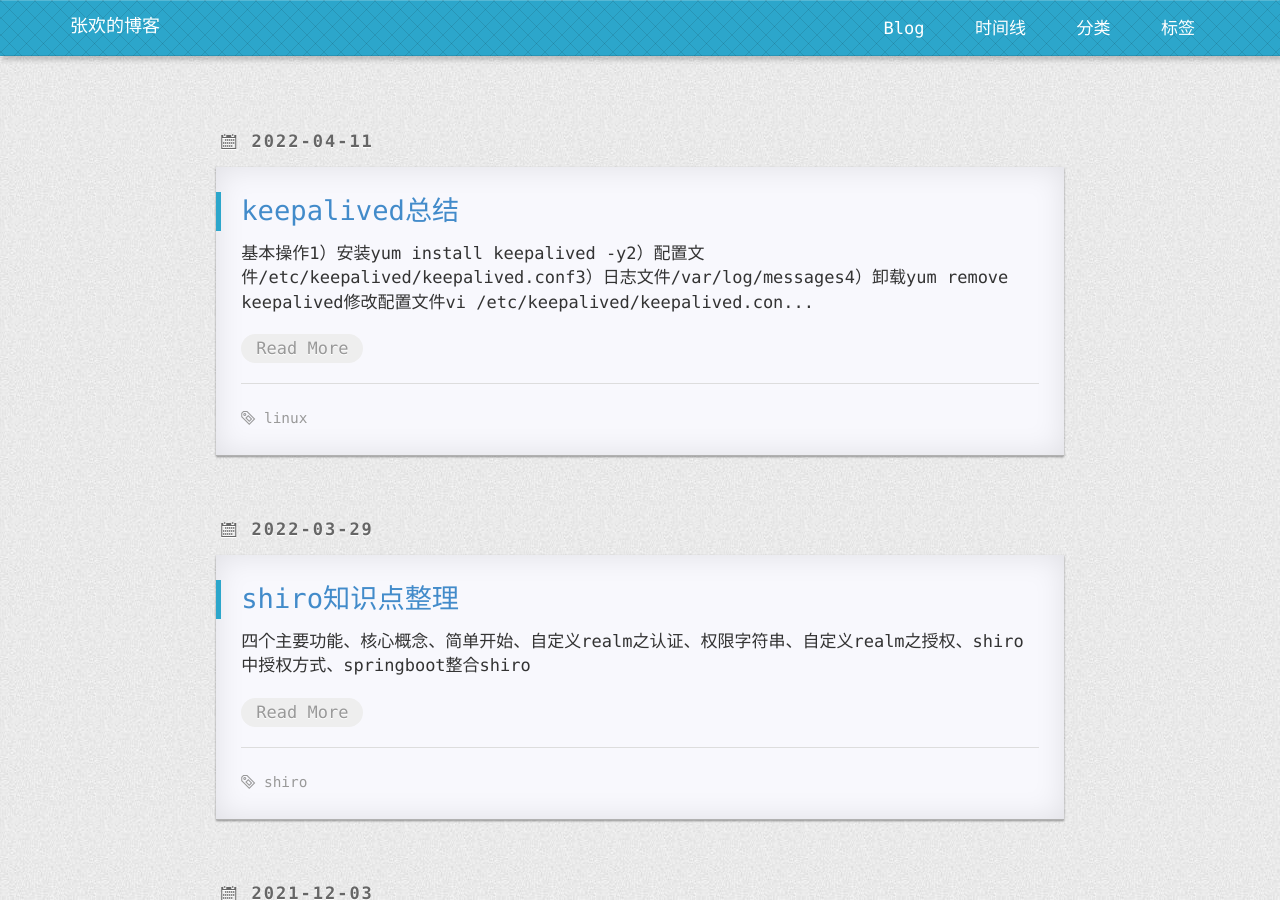
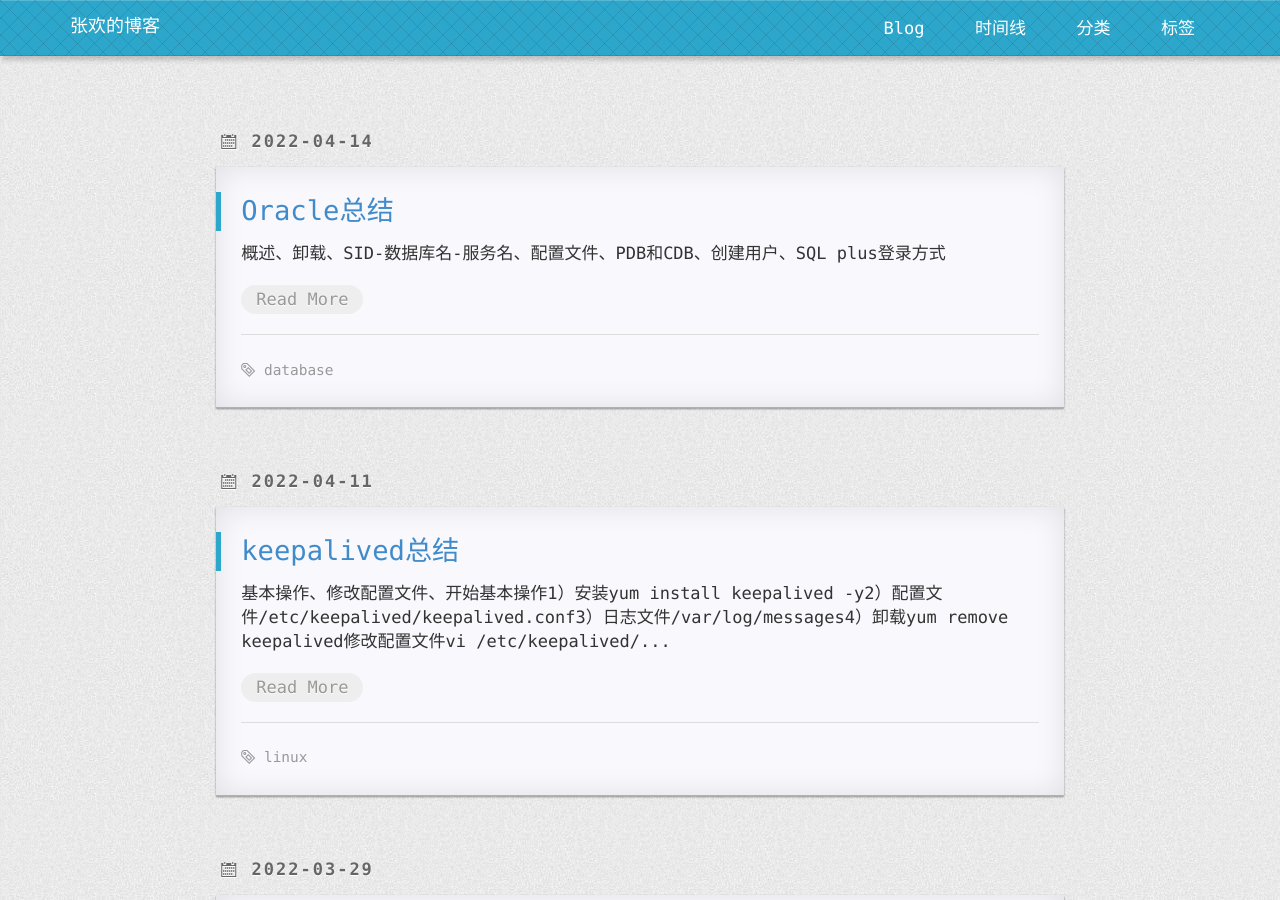
Before and after one commit to sylvesterzhang/book, a Jekyll site: the page built from index.html, in a window 1280 px wide and 900 px high. Built offline with Jekyll 4.4.1, drawn with Linux system fonts in a browser that asks for light colours; some web fonts are replaced; the list of posts is cut into pages by our own code; comment, search, counter and statistics services are not loaded; some of the changed lines change nothing that is shown; some of the changed text lies outside the part shown.

Commit message:
docs: 新增oracle，修改keepalived文档

````diff
--- a/_posts/2022-4-11-how-to-use-keepalived.md
+++ b/_posts/2022-4-11-how-to-use-keepalived.md
@@ -4,6 +4,8 @@ title: keepalived总结
 tags: linux
 categories: linux
 ---
+
+基本操作、修改配置文件、开始
 
 # 基本操作
 
--- /dev/null
+++ b/_posts/2022-4-14-how-to-use-oracle.md
@@ -0,0 +1,316 @@
+---
+layout: post
+title: Oracle总结
+tags: database
+categories: database
+---
+
+概述、卸载、SID-数据库名-服务名、配置文件、PDB和CDB、创建用户、SQL plus登录方式
+
+# 概述
+
+实例是操作系统中访问数据库所需要的一系列的进程和内存的集合。即使没有任何数据文件，实例也可以启动。但是要想访问数据库，必须把数据库文件加载进实例中。实例和数据库的区别可以简单概括为：实例是临时的，它只在相关的进程和内存集合存在时存在，而数据库是永久的，只要文件存在它就存在。一个实例只能对应一个数据库，但是一个数据库可以由多个实例对应（如RAC）。
+
+Oracle数据库软件：Oracle服务器
+
+Oracle实例：运行在Oracle服务器中的服务，接受并响应客户端请求
+
+Oracle数据库：运行在Oracle数据库实例中为客户端提供数据存储服务
+
+# 卸载
+
+1）如果数据库配置了自动存储管理（ASM），先删除聚集同步服务，DOS指令：localconfig delete
+
+2）关闭所有Oracle服务
+
+3）在安装目录下找到deinstall.bat双击执行卸载
+
+4）删除自动存储管理（ASM），DOS指令：oracle-deleete-asnsid+asm
+
+5）删除注册表
+
+KEY_LOCAL_MACHINE/SOFTWARE/ORACLE目录
+
+HKEY_LOCAL_MACHINE/SYSTEEM/CurrentControlSet/Services中所有以oracle或OraWeb开头的键
+
+HKEY_CURRENT_USER/Software/Microsoft/Windows/CurrentVersion/Explorer/MenuOrder/Start Mnue/Programs中所有哦以oracle开头的键
+
+KEY_LOCAL_MACHINE/SOFTWAR/ODBC/ODBCINST.INI中除Microsoft ODBC for Oracle注册表键以外所有含有Oracle的键
+
+6）删除环境变量中的PATH和CLASSPATH中包含Oracle的值
+
+7）删除开始/程序中所欲Oracle的组和图标
+
+8）删除所有和ORACLE相关的目录
+
+
+
+# SID、数据库名、服务名
+
+1）SID
+
+SYSTEM IDENNTIFER 系统识别号，实例名。在单实例的时候，实例名和数据库名是一样的。在多实例的时候，一个SID对应一个实例名，多个实例名对应一个数据库名。
+
+2）数据库名
+
+DATABASE AME 在单实例环境下，数据库就是实例名。在多实例环境下，数据库名是唯一的，实例名会有多个
+
+3）服务名
+
+SERVICE NAME 默认情况下，数据库名、SID就是服务名。但一个数据库是可以设置多个服务名的
+
+
+
+# 配置文件
+
+1）说明
+
+位置在\product\12c\dbhome_1\NETWORK\ADMIN
+
+listener.ora
+
+配置服务监听器，可在这里配置服务监听的端口
+
+sqlnet.ora
+
+名称解析，通过这个文件来决定怎么样找一个连接中出现的连接字符串
+
+tnsnames.ora
+
+用在oracle client端，用户配置连接数据库的别名参数，就像系统中的hosts文件一样
+
+2）配置监听
+
+打开Oracle Net Configuration Assistant，点击监听程序配置，完成配置
+
+3）配置网络服务
+
+首先关闭防火墙，打开Oracle Net Configuration Assistant，点击本地网络服务名配置，配置好后在tnsnames.ora中看到新增的字符
+
+```
+NETORCL =
+  (DESCRIPTION =
+    (ADDRESS_LIST =
+      (ADDRESS = (PROTOCOL = TCP)(HOST = 192.168.137.129)(PORT = 1521))
+    )
+    (CONNECT_DATA =
+      (SERVICE_NAME = orcl)
+    )
+  )
+```
+
+
+
+# PDB和CDB
+
+Oracle 12C引入了CDB与PDB的新特性，在ORACLE 12C数据库引入的多租用户环境（Multitenant Environment）中，允许一个数据库容器（CDB）承载多个可插拔数据库（PDB）。CDB全称为Container Database，中文翻译为数据库容器，PDB全称为Pluggable Database，即可插拔数据库。在ORACLE 12C之前，实例与数据库是一对一或多对一关系（RAC）：即一个实例只能与一个数据库相关联，数据库可以被多个实例所加载。而实例与数据库不可能是一对多的关系。当进入ORACLE 12C后，实例与数据库可以是一对多的关系。
+
+1）查看当前容器
+
+```
+SQL> show con_name;
+
+CON_NAME
+------------------------------
+CDB$ROOT
+```
+
+2）查看CDB
+
+```
+SQL> select name,cdb from v$database;
+
+NAME      CDB
+--------- ---
+ORCL      YES
+```
+
+3）切换根容器
+
+```
+SQL> alter session set container=CDB$ROOT;
+
+会话已更改。
+```
+
+```
+conn / as sysdba
+```
+
+4）关闭CDB
+
+```
+connect sys@orcl as sysdba
+shutdown immediate
+```
+
+5）查看实例
+
+```
+SQL> select instance_name,status from v$instance;
+
+INSTANCE_NAME    STATUS
+---------------- ------------
+orcl             OPEN
+```
+
+6）打开PDB（内部）
+
+```
+alter database open;
+```
+
+7）关闭PDB（根容器）
+
+```
+alter pluggable database pdb1 close immediate;
+```
+
+8）删除PDB（根容器）
+
+```
+alter pluggable database pdb1 close;
+drop pluggable database pdb1 [including datafiles];
+```
+
+9）查看当前有哪些PDB
+
+```
+SQL> show pdbs;
+
+    CON_ID CON_NAME                       OPEN MODE  RESTRICTED
+---------- ------------------------------ ---------- ----------
+         2 PDB$SEED                       READ ONLY  NO
+         3 PDBORCL                        MOUNTED
+```
+
+10）查看数据库文件
+
+```
+SQL> select tablespace_name,file_name from dba_data_files;
+
+TABLESPACE_NAME
+------------------------------
+FILE_NAME
+--------------------------------------------------------------------------------
+USERS
+C:\APP\ORACLE\ORADATA\ORCL\USERS01.DBF
+
+UNDOTBS1
+C:\APP\ORACLE\ORADATA\ORCL\UNDOTBS01.DBF
+
+SYSAUX
+C:\APP\ORACLE\ORADATA\ORCL\SYSAUX01.DBF
+
+
+TABLESPACE_NAME
+------------------------------
+FILE_NAME
+--------------------------------------------------------------------------------
+SYSTEM
+```
+
+11）创建表空间并指定为默认表空间
+
+```
+SQL> create tablespace zhanghuan datafile 'C:\app\ORACLE\oradata\orcl\pdborcl\ZHANGHUAN01.DBF' size 50m;
+
+表空间已创建。
+
+SQL> alter pluggable database default tablespace zhanghuan;
+
+插接式数据库已变更。
+```
+
+```
+create tablespace 永久表空间名称 datafile '永久表空间物理文件位置.DBF' size 15M autoextnd on next 10M permanent online;
+```
+
+12）查看所有表空间
+
+```
+select * from dba_tablespaces;
+```
+
+
+
+# 创建用户
+
+1）用户分类
+
+普通用户：创建PDB里
+
+通用用户：创建在CDB里
+
+2）分配角色(Role privileges)
+
+```
+connect
+```
+
+可以直接设置成dba角色，就不用分配后面的权限了
+
+界面分配系统权限(System privileges)
+
+```
+create any table
+create any view
+create any sequencee
+create any synonym
+create any index
+unlimited tabelspace
+```
+
+3）创建用户并授权
+
+```
+create user c##zhanghuan identified by 123456 default tablespace zhanghuan;
+grant dba to c##zhanghuan;
+```
+
+4）账号解锁
+
+```
+alter user system account unlock;
+```
+
+5）修改密码
+
+```
+alter system identified by password;
+```
+
+
+
+# SQL plus登录方式
+
+1）本地管理员登录
+
+```
+请输入用户名：sys as sysdba
+输入口令：
+连接到：
+Oracle Database 12c Relieace 12.1.0.1.0 -64bit Production
+```
+
+2）网络用户登录
+
+```
+system/pwd
+```
+
+3）通过容器名连接
+
+```
+sys/Aa12345678@orcl as sysdba
+```
+
+4）通过网络服务名连接
+
+```
+sys/Aa12345678@192.168.137.129/orcl as sysdba
+```
+
+
+
+ORACLE中表名大小写不敏感
````
